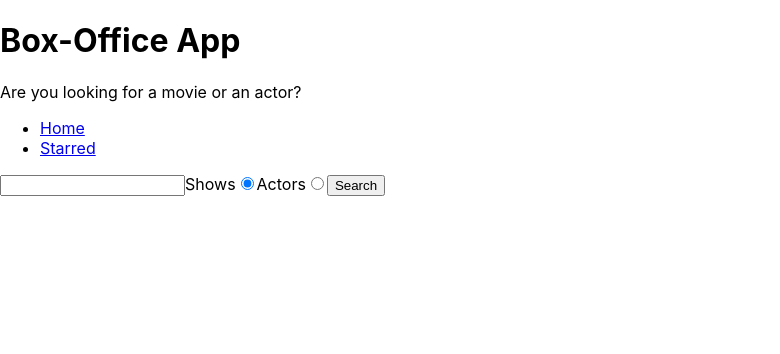
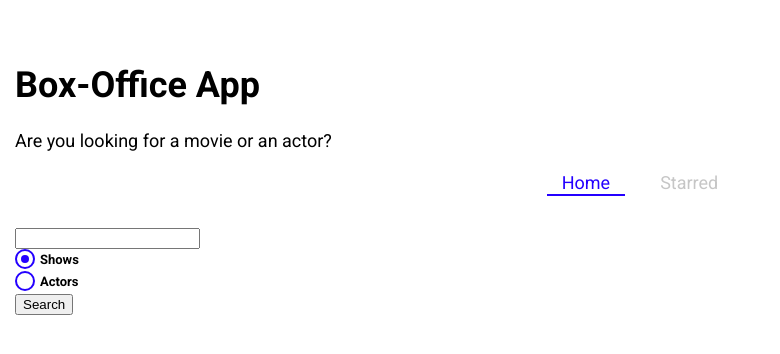
Before and after one commit to chakshu3842/box-office, a React (Create React App) app: page / in a window 1280 px wide. Shown: the top 354 px of the page, without its empty margins (0-780 px from the left). Built offline with nearby package versions, Linux system fonts and the light colour scheme.

Commit message:
added styles in nav and radio tags

```diff
--- a/package.json
+++ b/package.json
@@ -8,6 +8,7 @@
     "react-dom": "^18.2.0",
     "react-router-dom": "^6.22.1",
     "react-scripts": "5.0.1",
+    "styled-components": "^6.1.8",
     "web-vitals": "^2.1.4",
     "workbox-background-sync": "^6.6.0",
     "workbox-broadcast-update": "^6.6.0",
--- a/public/index.html
+++ b/public/index.html
@@ -24,7 +24,11 @@
       work correctly both with client-side routing and a non-root public URL.
       Learn how to configure a non-root public URL by running `npm run build`.
     -->
-    <title>React App</title>
+    <link
+      href="https://fonts.googleapis.com/css?family=Roboto:300,400,700,&display=swap"
+      rel="stylesheet"
+    />
+    <title>Box Office</title>
   </head>
   <body>
     <noscript>You need to enable JavaScript to run this app.</noscript>
--- a/src/App.jsx
+++ b/src/App.jsx
@@ -1,15 +1,17 @@
+import { QueryClient, QueryClientProvider } from '@tanstack/react-query';
 import { BrowserRouter, Routes, Route } from 'react-router-dom';
-import { QueryClient, QueryClientProvider } from '@tanstack/react-query';
 import Home from './pages/Home';
 import Starred from './pages/Starred';
 import MainLayout from './components/MainLayout';
 import Show from './pages/Show';
+import { GlobalTheme } from './theme';
 
 const queryClient = new QueryClient();
 
 function App() {
   return (
     <QueryClientProvider client={queryClient}>
+      <GlobalTheme>
         <BrowserRouter>
           <Routes>
             <Route element={<MainLayout />}>
@@ -22,6 +24,7 @@
             <Route path="*" element={<div> Bhg ja </div>} />
           </Routes>
         </BrowserRouter>
+      </GlobalTheme>
     </QueryClientProvider>
   );
 }
--- /dev/null
+++ b/src/components/CustomRadio.jsx
@@ -0,0 +1,59 @@
+import styled from 'styled-components';
+
+const CustomRadio = ({ label, ...inputProps }) => {
+  return (
+    <StyledRadio>
+      {label}
+      <input {...inputProps} type="radio"></input>
+      <span />
+    </StyledRadio>
+  );
+};
+
+export default CustomRadio;
+
+const StyledRadio = styled.label`
+  display: block;
+  position: relative;
+  padding-left: 25px;
+  cursor: pointer;
+  font-size: 13px;
+  user-select: none;
+  font-weight: 700;
+  line-height: 1.65;
+  input {
+    position: absolute;
+    opacity: 0;
+    cursor: pointer;
+  }
+  span {
+    position: absolute;
+    top: 0;
+    left: 0;
+    height: 16px;
+    width: 16px;
+    background-color: #fff;
+    border: 2px solid ${({ theme }) => theme.mainColors.blue};
+    border-radius: 50%;
+  }
+  input:checked ~ span {
+    background-color: #fff;
+    border: 2px solid ${({ theme }) => theme.mainColors.blue};
+  }
+  span:after {
+    content: '';
+    position: absolute;
+    display: none;
+  }
+  input:checked ~ span:after {
+    display: block;
+  }
+  span:after {
+    top: 4px;
+    left: 4px;
+    width: 8px;
+    height: 8px;
+    border-radius: 50%;
+    background: ${({ theme }) => theme.mainColors.blue};
+  }
+`;
--- a/src/components/Navs.jsx
+++ b/src/components/Navs.jsx
@@ -1,4 +1,5 @@
-import { Link } from 'react-router-dom';
+import { NavLink } from 'react-router-dom';
+import styled from 'styled-components';
 
 const LINKS = [
   {
@@ -14,15 +15,57 @@
 const Navs = () => {
   return (
     <div>
-      <ul>
+      <NavList>
         {LINKS.map(item => (
           <li key={item.to}>
-            <Link to={item.to}>{item.text}</Link>
+            <LinkStyled to={item.to}>{item.text}</LinkStyled>
           </li>
         ))}
-      </ul>
+      </NavList>
     </div>
   );
 };
 
 export default Navs;
+
+const NavList = styled.ul`
+  display: flex;
+  justify-content: center;
+  list-style: none;
+  margin: 0 0 30px;
+  padding: 0;
+  li {
+    margin: 0 10px;
+  }
+`;
+
+const LinkStyled = styled(NavLink)`
+  display: block;
+  padding: 3px 15px;
+  position: relative;
+  text-decoration: none;
+  color: ${({ theme }) => theme.mainColors.gray};
+  &.active {
+    color: ${({ theme }) => theme.mainColors.blue};
+    &:after {
+      content: '';
+      position: absolute;
+      display: block;
+      height: 2px;
+      left: 0%;
+      bottom: 0;
+      background-color: ${({ theme }) => theme.mainColors.blue};
+      animation: slide-in 0.3s ease-in forwards;
+      @keyframes slide-in {
+        from {
+          left: 50%;
+          width: 0;
+        }
+        to {
+          left: 0%;
+          width: 100%;
+        }
+      }
+    }
+  }
+`;
--- a/src/components/SearchForm.jsx
+++ b/src/components/SearchForm.jsx
@@ -1,5 +1,6 @@
 import { useState } from 'react';
 import { useSearchStr } from '../lib/useSearchStr';
+import CustomRadio from './CustomRadio';
 
 const SearchForm = ({ onSearch }) => {
   const [searchStr, setSearchStr] = useSearchStr();
@@ -26,26 +27,20 @@
   return (
     <form onSubmit={onSubmit}>
       <input type="text" value={searchStr} onChange={onSearchInputChange} />
-      <label>
-        Shows
-        <input
-          type="radio"
+      <CustomRadio
+        label="Shows"
         name="search-option"
         value="shows"
         checked={searchOption === 'shows'}
         onChange={onRadioChange}
-        ></input>
-      </label>
-      <label>
-        Actors
-        <input
-          type="radio"
+      />
+      <CustomRadio
+        label="Actors"
         name="search-option"
         value="actors"
         checked={searchOption === 'actors'}
         onChange={onRadioChange}
-        ></input>
-      </label>
+      />
       <button type="submit">Search</button>
     </form>
   );
--- a/src/index.css
+++ /dev/null
@@ -1,13 +0,0 @@
-body {
-  margin: 0;
-  font-family: -apple-system, BlinkMacSystemFont, 'Segoe UI', 'Roboto', 'Oxygen',
-    'Ubuntu', 'Cantarell', 'Fira Sans', 'Droid Sans', 'Helvetica Neue',
-    sans-serif;
-  -webkit-font-smoothing: antialiased;
-  -moz-osx-font-smoothing: grayscale;
-}
-
-code {
-  font-family: source-code-pro, Menlo, Monaco, Consolas, 'Courier New',
-    monospace;
-}
--- a/src/index.jsx
+++ b/src/index.jsx
@@ -1,6 +1,5 @@
 import React from 'react';
 import ReactDOM from 'react-dom/client';
-import './index.css';
 import App from './App';
 import * as serviceWorkerRegistration from './serviceWorkerRegistration';
 import reportWebVitals from './reportWebVitals';
--- /dev/null
+++ b/src/theme.jsx
@@ -0,0 +1,30 @@
+import { ThemeProvider, createGlobalStyle } from 'styled-components';
+
+const theme = {
+  fontFamily: 'Roboto, sans-serif',
+  mainColors: {
+    blue: '#2400ff',
+    gray: '#c6c6c6',
+    dark: '#353535',
+  },
+};
+
+const GlobalStyles = createGlobalStyle`
+  body {
+    font-family: ${({ theme }) => theme.fontFamily};
+    font-size: 18px;
+    margin: 0;
+    padding-top: 40px;
+    padding-left: 15px;
+    padding-right: 15px;
+  }
+`;
+
+export const GlobalTheme = ({ children }) => {
+  return (
+    <ThemeProvider theme={theme}>
+      <GlobalStyles />
+      {children}
+    </ThemeProvider>
+  );
+};
```
Also changed, not shown: 1 other file (tests, documents, lock files or other folders). Lines whose indentation alone changed are shown as unchanged.
